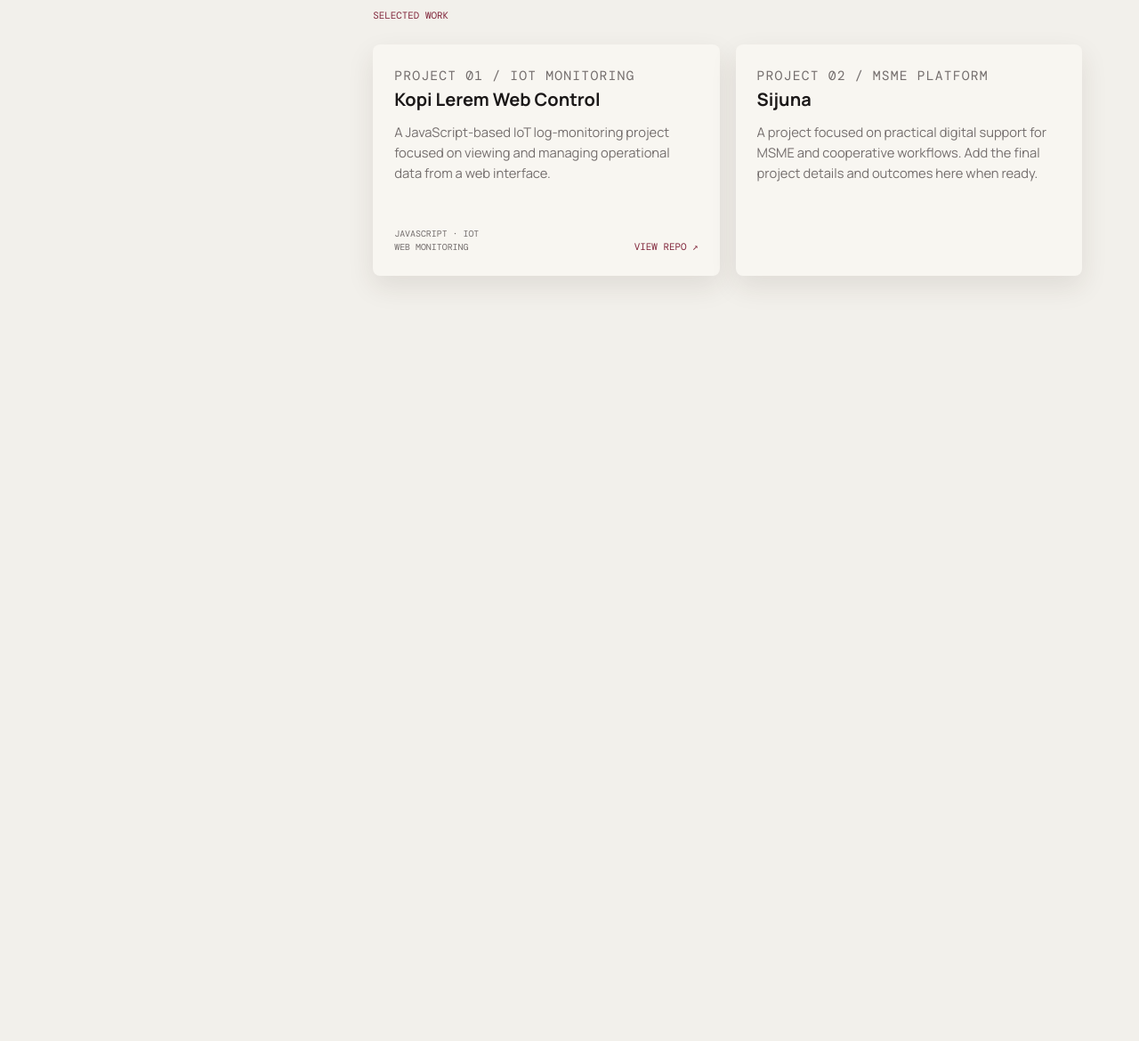
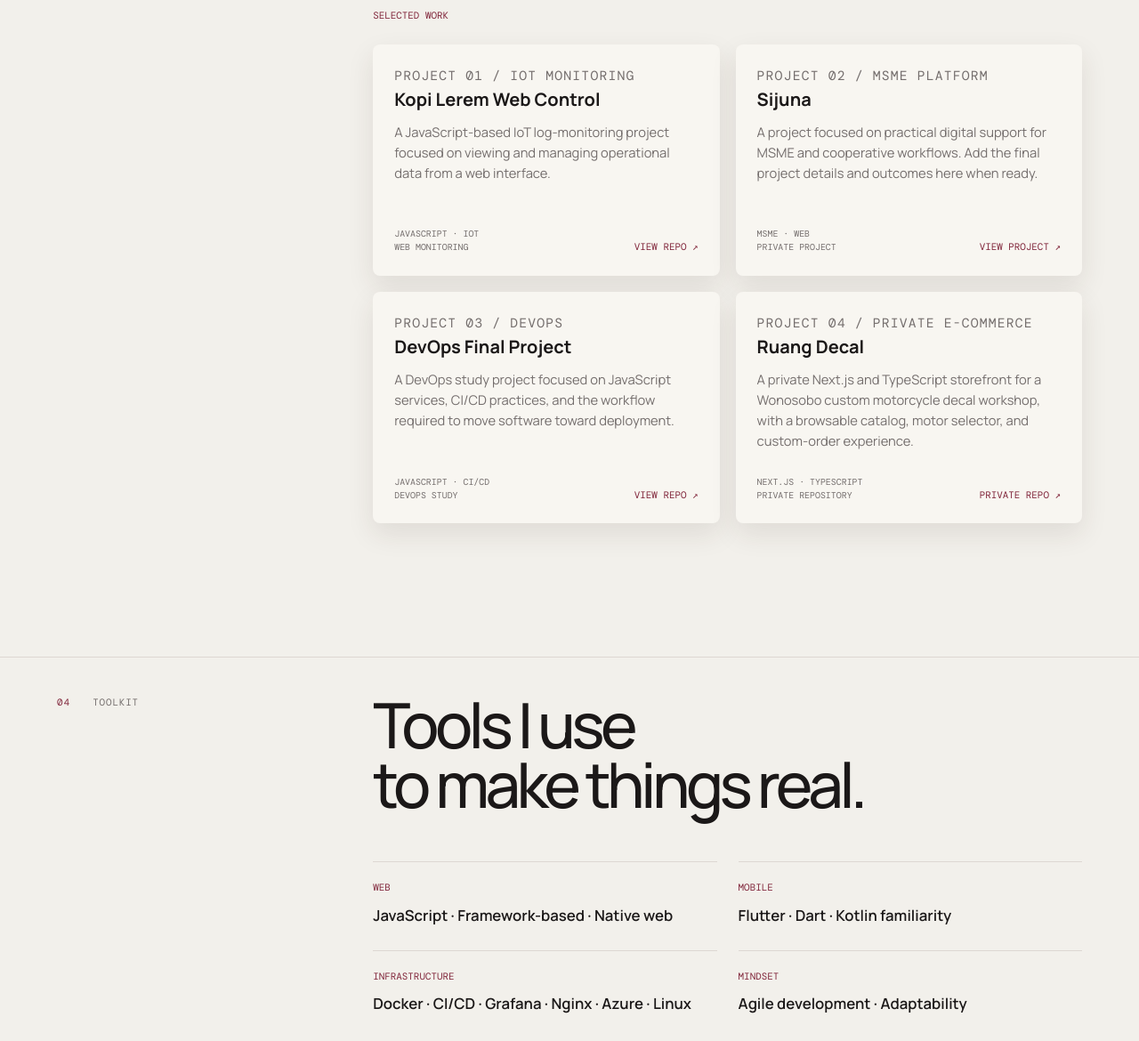
Before and after one commit to PliTheGeek/PliTheGeek.github.io, a plain HTML site: page index.html in a window 1280 px wide. Shown: the part 3286-4456 px from the top of the page at 89% size. Before the commit the page ends 3746 px from the top, so only its background shows below. Drawn offline with nearby package versions, Linux system fonts and the light colour scheme.

Commit message:
Add multiple project cards and contact section

```diff
--- a/index.html
+++ b/index.html
@@ -138,4 +138,64 @@
             <h3>Sijuna</h3>
             <p>A project focused on practical digital support for MSME and cooperative workflows. Add the final project details and outcomes here when ready.</p>
             <div class="project-meta">
-              <span class="project
+              <span class="project-stack">MSME · Web<br>Private project</span>
+              <a class="project-link" href="https://github.com/PliTheGeek/Kedaireka-Sijuna" target="_blank" rel="noreferrer">View project ↗</a>
+            </div>
+          </article>
+          <article class="project-card">
+            <p class="project-kicker">Project 03 / DevOps</p>
+            <h3>DevOps Final Project</h3>
+            <p>A DevOps study project focused on JavaScript services, CI/CD practices, and the workflow required to move software toward deployment.</p>
+            <div class="project-meta">
+              <span class="project-stack">JavaScript · CI/CD<br>DevOps study</span>
+              <a class="project-link" href="https://github.com/PliTheGeek/devops-final" target="_blank" rel="noreferrer">View repo ↗</a>
+            </div>
+          </article>
+          <article class="project-card">
+            <p class="project-kicker">Project 04 / Private e-commerce</p>
+            <h3>Ruang Decal</h3>
+            <p>A private Next.js and TypeScript storefront for a Wonosobo custom motorcycle decal workshop, with a browsable catalog, motor selector, and custom-order experience.</p>
+            <div class="project-meta">
+              <span class="project-stack">Next.js · TypeScript<br>Private repository</span>
+              <a class="project-link" href="https://github.com/PliTheGeek/decalwebwonosobo" target="_blank" rel="noreferrer" aria-label="Open the private Ruang Decal repository on GitHub">Private repo ↗</a>
+            </div>
+          </article>
+        </div>
+      </div>
+    </section>
+
+    <section class="section page-grid" aria-labelledby="stack-title">
+      <div class="section-label"><span>04</span> Toolkit</div>
+      <div class="section-content stack-content">
+        <h2 id="stack-title">Tools I use<br>to make things real.</h2>
+        <div class="stack-grid" aria-label="Technology areas">
+          <div><span>Web</span><strong>JavaScript · Framework-based · Native web</strong></div>
+          <div><span>Mobile</span><strong>Flutter · Dart · Kotlin familiarity</strong></div>
+          <div><span>Infrastructure</span><strong>Docker · CI/CD · Grafana · Nginx · Azure · Linux</strong></div>
+          <div><span>Mindset</span><strong>Agile development · Adaptability</strong></div>
+        </div>
+      </div>
+    </section>
+
+    <section id="contact" class="contact page-grid" aria-labelledby="contact-title">
+      <div class="section-label"><span>05</span> Contact</div>
+      <div class="contact-content">
+        <p class="eyebrow">Have a project in mind?</p>
+        <h2 id="contact-title">Let’s build<br><em>something useful.</em></h2>
+        <div class="contact-links">
+          <a href="mailto:dhafin.kamil@gmail.com">dhafin.kamil@gmail.com <span>↗</span></a>
+          <a href="https://www.instagram.com/plithegeek/" target="_blank" rel="me noreferrer">instagram.com/plithegeek <span>↗</span></a>
+          <a href="https://github.com/PliTheGeek" target="_blank" rel="me noreferrer">github.com/PliTheGeek <span>↗</span></a>
+          <a href="https://www.linkedin.com/in/rafli-dhafin-155b92221/" target="_blank" rel="me noreferrer">linkedin.com/in/rafli-dhafin-155b92221 <span>↗</span></a>
+        </div>
+      </div>
+    </section>
+  </main>
+
+  <footer class="site-footer">
+    <span>© <span id="year"></span> Rafli Dhafin Kamil</span>
+    <span>#CaffeineCoder</span>
+  </footer>
+  <script src="script.js"></script>
+</body>
+</html>
```
